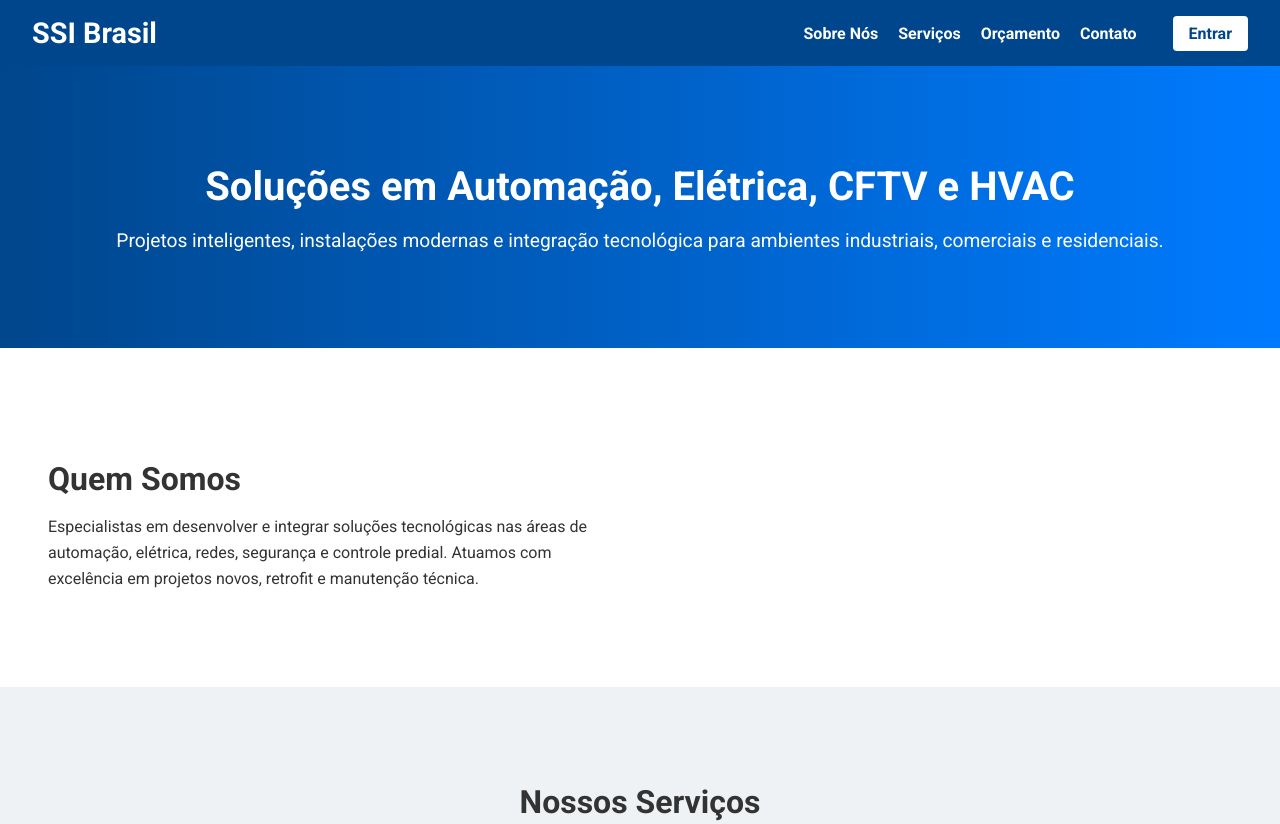
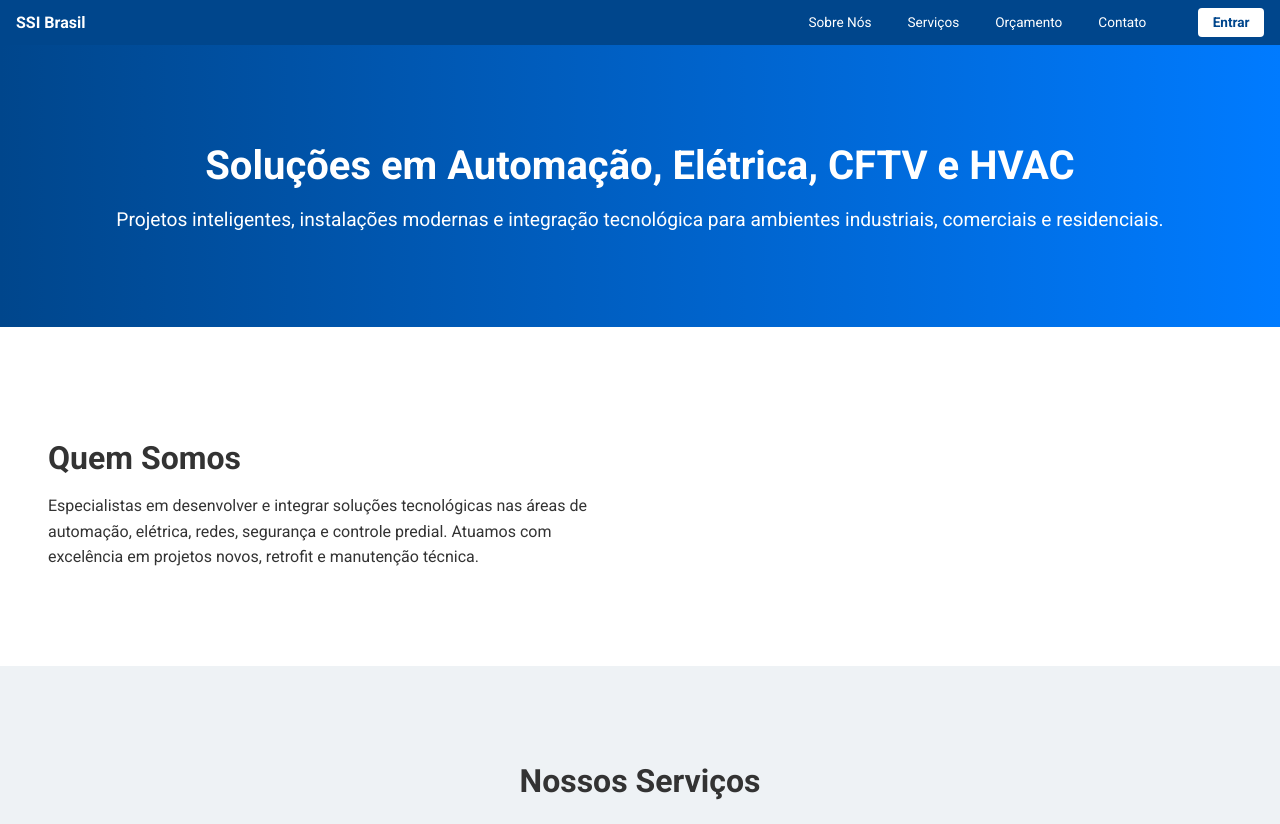
Before and after one commit to lknbvgd/ssi-brasil, a plain HTML site: page index.html in a window 1280 px wide. Shown: the top 824 px of the page. Drawn offline with Linux system fonts and the light colour scheme.

Commit message:
Deploy direto SSI BRASIL

```diff
--- a/style.css
+++ b/style.css
@@ -7,6 +7,7 @@ body {
 }
 header {
   background: #00468C;
+  padding: 0.5rem 1.5rem;
   color: white;
   padding: 1rem 2rem;
   display: flex;
@@ -18,15 +19,19 @@ header {
 }
 header h1 {
   margin: 0;
+  font-size: 0.9rem;
   font-size: 1.8rem;
 }
 nav a {
+  font-size: 0.8rem;
   color: white;
   margin-left: 1rem;
   text-decoration: none;
   font-weight: bold;
 }
 nav a.entrar {
+  margin-left: 4rem;
+  font-size: 0.85rem;
   margin-left: 2rem;
   background: white;
   color: #00468C;
@@ -143,3 +148,64 @@ footer a {
   border-radius: 6px;
   margin-bottom: 1rem;
 }
+
+
+/* Distribuição melhorada do cabeçalho */
+header {
+  display: flex;
+  justify-content: space-between;
+  align-items: center;
+  flex-wrap: wrap;
+}
+
+nav {
+  display: flex;
+  gap: 1.5rem;
+  align-items: center;
+}
+
+
+/* Novo cabeçalho com layout moderno e espaçamento refinado */
+header {
+  padding: 0.5rem 1rem;
+  background-color: #00468C;
+  color: white;
+  display: flex;
+  justify-content: space-between;
+  align-items: center;
+  flex-wrap: wrap;
+}
+
+header h1 {
+  font-size: 1rem;
+  font-weight: bold;
+  margin: 0;
+}
+
+nav {
+  display: flex;
+  gap: 1.25rem;
+  align-items: center;
+  flex-wrap: wrap;
+}
+
+nav a {
+  text-decoration: none;
+  color: white;
+  font-size: 0.85rem;
+  font-weight: 500;
+  transition: color 0.3s ease;
+}
+
+nav a:hover {
+  color: #FFD700;
+}
+
+nav a.entrar {
+  background-color: white;
+  color: #00468C;
+  padding: 0.4rem 0.9rem;
+  border-radius: 4px;
+  font-weight: bold;
+  margin-left: 2rem;
+}
```
